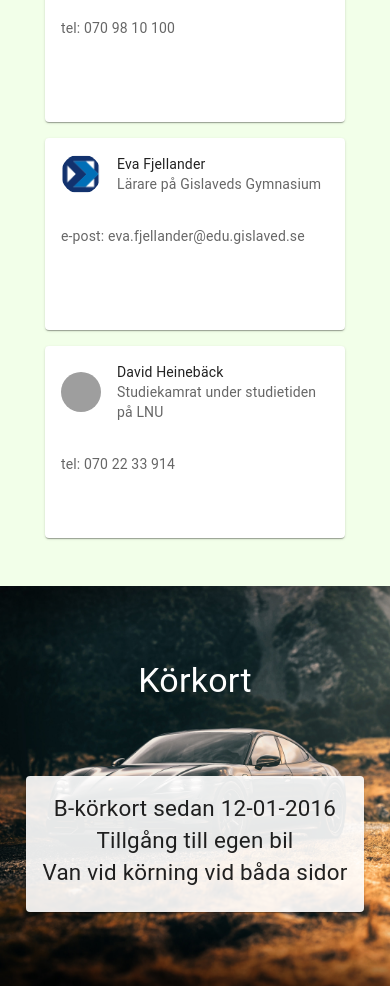
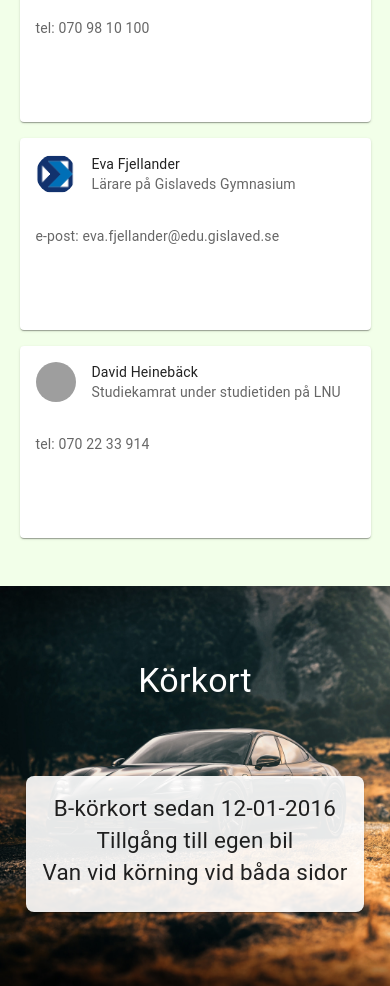
Before and after one commit to Tamimjabr/my-cv-react, a React (Create React App) app: page / in a window 390 px wide. Shown: the part 7340-8326 px from the top of the page. Built offline with nearby package versions, Linux system fonts and the light colour scheme; grey boxes are pictures that could not be loaded; a web font is replaced by a local one.

Commit message:
add media query for refrenses

```diff
--- a/src/components/DrivingLicense.tsx
+++ b/src/components/DrivingLicense.tsx
@@ -20,7 +20,7 @@ const DrivingLicense = () => {
         Körkort
       </Typography>
       <Card sx={{
-        minWidth: '50%', textAlign: 'center', backgroundColor: 'rgba(255, 255, 255, 0.9)'
+        minWidth: '50%', textAlign: 'center', backgroundColor: 'rgba(255, 255, 255, 0.9)',borderRadius: '0.5rem',
       }}>
         <CardContent>
           <Typography variant="body2" sx={{ fontSize: '1.4rem' }} >
--- a/src/components/References.tsx
+++ b/src/components/References.tsx
@@ -5,6 +5,7 @@ import CardContent from "@mui/material/CardContent";
 import Avatar from "@mui/material/Avatar";
 import Typography from "@mui/material/Typography";
 import { styled } from '@mui/material/styles';
+import useMediaQuery from '@mui/material/useMediaQuery';
 
 const StyledContainer = styled('div')`
   padding: 1rem 0;
@@ -24,9 +25,9 @@ const StyledContainer = styled('div')`
   }
 `
 
+const References = () => {
+  const matches = useMediaQuery('(max-width:750px)');
 
-
-const References = () => {
   return (
     <StyledContainer>
       <Typography variant="h4">
@@ -34,7 +35,9 @@ const References = () => {
       </Typography>
       <div className="card-holder">
         {references.map(ref => (
-          <Card sx={{ width: '22rem', height: '12rem', maxWidth: 300 }}>
+          <Card sx={{
+            width: `${matches ? "90%" : "40%"} `, height: '12rem',
+          }}>
             <CardHeader
               avatar={<Avatar src={ref.icon} aria-label="reference" >{ref.icon} </Avatar>}
               title={ref.name}
@@ -51,7 +54,7 @@ const References = () => {
           </Card>
         ))}
       </div>
-    </StyledContainer>
+    </StyledContainer >
   );
 };
 
```
